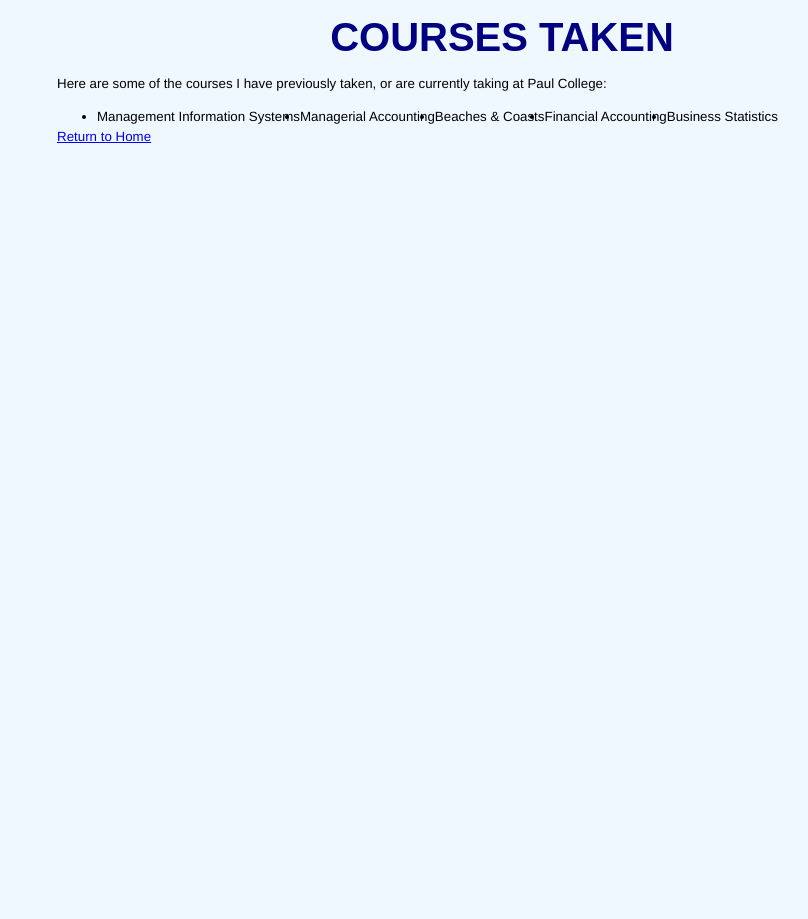
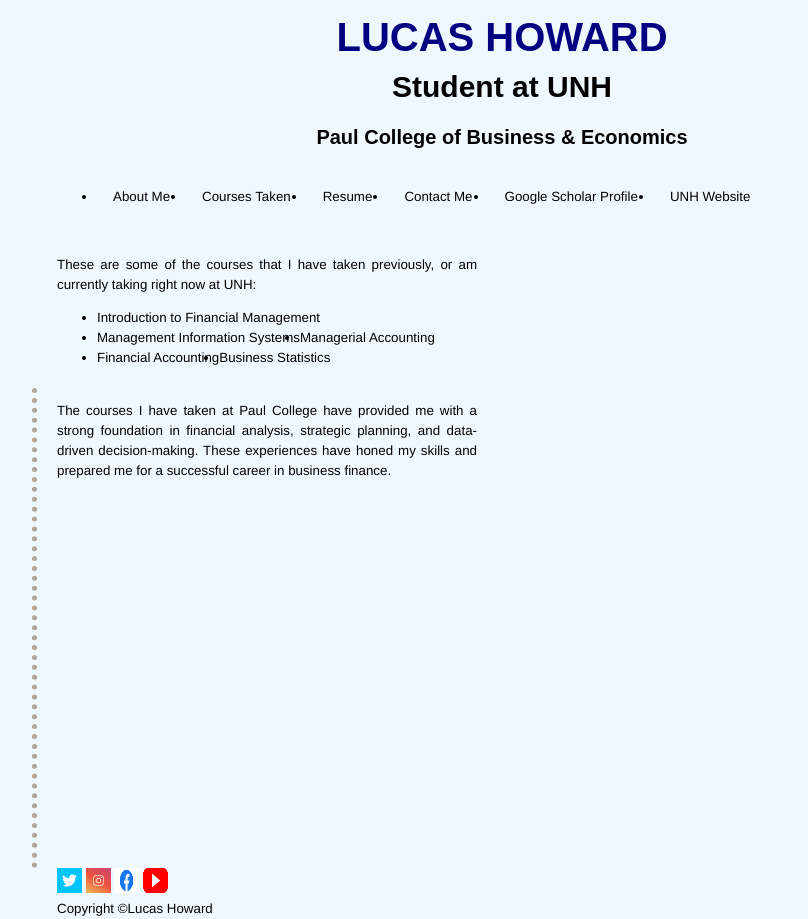
Before and after one commit to lah1104/inclass, a plain HTML site: page courses.html in a window 1280 px wide. Shown: the whole page, without its empty margins (138-946 px from the left). Before the commit the page ends 800 px from the top, so only its background shows below. Drawn offline with Linux system fonts and the light colour scheme.

Commit message:
Update courses.html

```diff
--- a/courses.html
+++ b/courses.html
@@ -1,25 +1,58 @@
 <!DOCTYPE html>
 	<html>
 		<head>
-    <title>Courses Taken</title>
+			<title>My Personal Website</title>
 			<link href="main.css" rel="stylesheet" />
 		</head>
 		<body>
 			<header>
-        <h1>Courses Taken</h1>
-    </header>
-    <main>
-        <p>Here are some of the courses I have previously taken, or are currently taking at Paul College:</p>
+					<h1>Lucas Howard</h1>
+					<h3>Student at UNH</h3>
+					<h4>Paul College of Business & Economics</h4>
+			<header>
+			<nav>
 				<ul>
+					  <li><a href="index.html">About Me</a></li>
+					<li><a href="courses.html">Courses Taken</a></li>
+					<li><a href="resume.html">Resume</a></li>
+					<li><a href="contact.html">Contact Me</a></li>
+					<li><a href="https://scholar.google.com/citations?user=LXkW9XsAAAAJ&hl=en">Google Scholar Profile</a></li>
+				 	<li><a href="http://unh.edu">UNH Website</a></li>
+				</ul>
+
+			</nav>
+			<aside>
+					<p>These are some of the courses that I have taken previously, or am currently taking right now at UNH: </p>
+					<ul>
+						<li>Introduction to Financial Management</li>
             			<li>Management Information Systems</li>
-            <li>Managerial Accounting </li>
-            <li>Beaches & Coasts</li>
+            			<li>Managerial Accounting</li>
            				 <li>Financial Accounting</li>
             			<li>Business Statistics</li>
 					</ul>
-    </main>
+			<aside>
+
+
+
+
+
+
+
+
+
+			<section>
+					<p> The courses I have taken at Paul College have provided me with a strong foundation in financial analysis, strategic planning, and data-driven decision-making. These experiences have honed my skills and prepared me for a successful career in business finance.
+					</p>
+
+			</section>
 			<footer>
-        <a href="index.html">Return to Home</a>
+					  <a href="http://twitter.com"><img id="footer-image" src="twitter-667462_1280.png" /></a>
+					  <a href="http://instagram.com"><img  id="footer-image" src="instagram-1882330_1280.png" /></a>
+	  				<a href="http://facebook.com"><img  id="footer-image" src="facebook-logo.png"  /></a>
+	  				<a href="http://youtube.com"><img  id="footer-image" src="youtube-1837872_1280.png" /></a>
+					<br>Copyright &copy;Lucas Howard
+
+
 			</footer>
 		</body>
 	</html>
```
Lines whose indentation alone changed are shown as unchanged.
